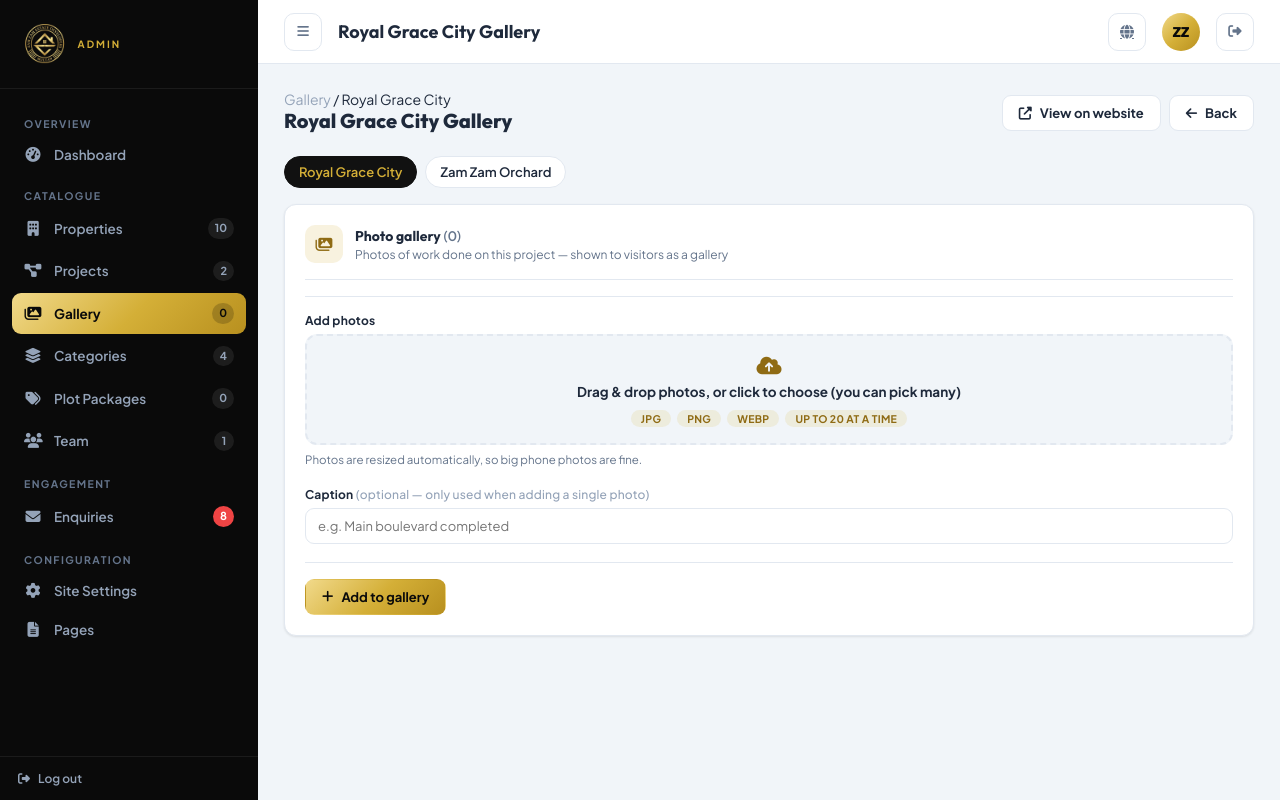
After one commit to btwwahab/zam-zam-property, a Laravel app: page /admin/gallery/1 in a window 1280 px wide. The commit adds this page. Run offline with Laravel 12, Linux system fonts and the light colour scheme; a user stored in the database is signed in; data comes from the database, SQL or seed files in the repository; data that the repository does not hold is empty.

Commit message:
feat: implement gallery management for projects, including upload and display functionality

```diff
--- /dev/null
+++ b/app/Http/Controllers/Admin/GalleryController.php
@@ -0,0 +1,30 @@
+<?php
+
+namespace App\Http\Controllers\Admin;
+
+use App\Http\Controllers\Controller;
+use App\Models\Project;
+
+/**
+ * Admin "Gallery" section: pick a project, then add / remove its photos.
+ * Uploading and deleting reuse ProjectMediaController (type "gallery").
+ */
+class GalleryController extends Controller
+{
+    public function index()
+    {
+        $projects = Project::with('media')->orderBy('sort_order')->get()->each(function (Project $p) {
+            $p->gallery = $p->media->where('type', 'gallery')->values();
+        });
+
+        return view('admin.gallery.index', compact('projects'));
+    }
+
+    public function show(Project $project)
+    {
+        $gallery = $project->media()->where('type', 'gallery')->get();
+        $projects = Project::orderBy('sort_order')->get();
+
+        return view('admin.gallery.show', compact('project', 'gallery', 'projects'));
+    }
+}
--- a/app/Providers/AppServiceProvider.php
+++ b/app/Providers/AppServiceProvider.php
@@ -65,6 +65,7 @@ class AppServiceProvider extends ServiceProvider
                 $counts = [
                     'propertiesCount' => Property::count(),
                     'projectsCount' => Project::count(),
+                    'galleryCount' => \App\Models\ProjectMedia::where('type', 'gallery')->count(),
                     'categoriesCount' => Category::count(),
                     'plotPackagesCount' => PlotPackage::count(),
                     'teamCount' => TeamMember::count(),
--- a/public/css/admin.css
+++ b/public/css/admin.css
@@ -884,3 +884,21 @@ a { color: inherit; }
 .gal-del { width: 26px; height: 26px; border: 0; border-radius: 50%; background: rgba(0,0,0,.65); color: #fff; font-size: 12px; cursor: pointer; display: inline-flex; align-items: center; justify-content: center; }
 .gal-del:hover { background: #dc2626; }
 .form-a.media-add.gal-add { border: 0; padding: 0; }
+
+/* Gallery section (admin) */
+.gal-proj-grid { display: grid; grid-template-columns: repeat(auto-fill, minmax(260px, 1fr)); gap: 18px; }
+.gal-proj-admin { display: flex; flex-direction: column; background: var(--bg-white); border: 1px solid var(--border-light); border-radius: var(--radius); overflow: hidden; text-decoration: none; color: inherit; transition: transform .2s ease, box-shadow .2s ease; }
+.gal-proj-admin:hover { transform: translateY(-3px); box-shadow: 0 14px 30px -12px rgba(15,23,42,.25); }
+.gpa-media { display: block; aspect-ratio: 16 / 10; background: #f1f2f4; overflow: hidden; }
+.gpa-media img { width: 100%; height: 100%; object-fit: cover; display: block; }
+.gpa-empty { height: 100%; display: flex; flex-direction: column; align-items: center; justify-content: center; gap: 8px; color: var(--text-faint); font-size: 12.5px; font-weight: 600; }
+.gpa-empty i { font-size: 28px; }
+.gpa-body { display: flex; flex-direction: column; gap: 4px; padding: 14px 16px 16px; }
+.gpa-body strong { font-size: 15px; }
+.gpa-meta { font-size: 12.5px; color: var(--text-muted); }
+.gpa-go { margin-top: 8px; font-size: 12.5px; font-weight: 700; color: var(--primary-gold-dark); }
+.gal-switch { display: flex; flex-wrap: wrap; gap: 8px; margin-bottom: 16px; }
+.gal-switch a { padding: 7px 14px; border-radius: 999px; border: 1px solid var(--border-light); background: var(--bg-white); font-size: 13px; font-weight: 600; text-decoration: none; color: var(--text-main); }
+.gal-switch a:hover { border-color: var(--primary-gold); }
+.gal-switch a.active { background: #111; border-color: #111; color: var(--primary-gold); }
+.gal-admin { border: 0; padding: 0; margin: 0; }
--- /dev/null
+++ b/resources/views/admin/gallery/_manager.blade.php
@@ -0,0 +1,68 @@
+{{-- Photo gallery manager for one project. Expects $project and $gallery (the project's gallery media rows). --}}
+        {{-- gallery: photos of work done --}}
+        <div class="gal-admin" id="gallery">
+          <div class="gal-admin-head">
+            <div class="media-add-head" style="margin:0"><span class="media-add-ico"><i class="fa-solid fa-images"></i></span><div><h4>Photo gallery <span class="hint">({{ $gallery->count() }})</span></h4><p>Photos of work done on this project &mdash; shown to visitors as a gallery</p></div></div>
+          </div>
+
+          @if($gallery->count())
+            <div class="gal-admin-grid">
+              @foreach($gallery as $g)
+                <div class="gal-admin-item">
+                  <img src="/assets/gallery/{{ is_file(public_path('assets/gallery/' . $g->gallery_thumb)) ? $g->gallery_thumb : $g->file }}" alt="{{ $g->title ?: 'Gallery photo' }}" loading="lazy">
+                  <form method="POST" action="{{ route('admin.projects.media.destroy', $g) }}" data-confirm="Remove this photo from the gallery?">
+                    @csrf @method('DELETE')
+                    <button class="gal-del" title="Remove photo"><i class="fa-solid fa-xmark"></i></button>
+                  </form>
+                </div>
+              @endforeach
+            </div>
+          @endif
+
+          <form class="form-a media-add gal-add" method="POST" action="{{ route('admin.projects.media.store', $project) }}" enctype="multipart/form-data" data-gallery-form>
+            @csrf <input type="hidden" name="type" value="gallery">
+            <div class="fld"><label>Add photos</label>
+              <div class="upload-drop is-compact">
+                <input type="file" name="gallery_files[]" accept="image/*" multiple>
+                <div class="u-icon"><i class="fa-solid fa-cloud-arrow-up"></i></div>
+                <div class="u-main" data-drop-label>Drag &amp; drop photos, or click to choose (you can pick many)</div>
+                <div class="u-hints"><span>JPG</span><span>PNG</span><span>WEBP</span><span>UP TO 20 AT A TIME</span></div>
+              </div>
+              @error('gallery_files')<span class="fld-err">{{ $message }}</span>@enderror
+              @error('gallery_files.*')<span class="fld-err">{{ $message }}</span>@enderror
+              <span class="fld-help" data-gallery-status>Photos are resized automatically, so big phone photos are fine.</span></div>
+            <div class="fld"><label>Caption <span class="hint">(optional &mdash; only used when adding a single photo)</span></label>
+              <input type="text" name="title" maxlength="150" placeholder="e.g. Main boulevard completed"></div>
+            <div class="form-actions"><button type="submit" class="btn-a btn-gold"><i class="fa-solid fa-plus"></i> Add to gallery</button></div>
+          </form>
+        </div>
+
+@push('scripts')
+<script>
+// Shrink big photos in the browser before they upload (phone photos are 5-10 MB; the site never shows them bigger than ~1800px)
+(function () {
+  var form = document.querySelector('[data-gallery-form]'); if (!form) return;
+  var input = form.querySelector('input[type=file]'), status = form.querySelector('[data-gallery-status]');
+  var base = status ? status.textContent : '';
+  function shrink(file) {
+    if (!/^image\/(jpeg|png|webp)$/.test(file.type) || file.size < 400 * 1024) return Promise.resolve(file);
+    return createImageBitmap(file).then(function (bmp) {
+      var r = Math.min(1, 1800 / Math.max(bmp.width, bmp.height)), c = document.createElement('canvas');
+      c.width = Math.round(bmp.width * r); c.height = Math.round(bmp.height * r);
+      c.getContext('2d').drawImage(bmp, 0, 0, c.width, c.height);
+      return new Promise(function (res) {
+        c.toBlob(function (b) { res(b && b.size < file.size ? new File([b], file.name.replace(/\.\w+$/, '') + '.webp', { type: 'image/webp' }) : file); }, 'image/webp', 0.82);
+      });
+    }).catch(function () { return file; });
+  }
+  input.addEventListener('change', function () {
+    var files = Array.prototype.slice.call(input.files); if (!files.length) return;
+    if (status) status.textContent = 'Preparing ' + files.length + ' photo' + (files.length > 1 ? 's' : '') + '…';
+    Promise.all(files.map(shrink)).then(function (out) {
+      try { var dt = new DataTransfer(); out.forEach(function (f) { dt.items.add(f); }); input.files = dt.files; } catch (e) {}
+      if (status) status.textContent = out.length + ' photo' + (out.length > 1 ? 's' : '') + ' ready to add.';
+    });
+  });
+})();
+</script>
+@endpush
--- /dev/null
+++ b/resources/views/admin/gallery/show.blade.php
@@ -0,0 +1,24 @@
+@extends('layouts.admin')
+@section('title', $project->name . ' Gallery')
+
+@section('content')
+  <div class="section-head">
+    <div><div class="crumb"><a href="{{ route('admin.gallery.index') }}" style="text-decoration:none;color:var(--text-faint)">Gallery</a> / {{ $project->name }}</div>
+    <h2>{{ $project->name }} Gallery</h2></div>
+    <div style="display:flex;gap:8px;flex-wrap:wrap">
+      <a class="btn-a btn-ghost" href="{{ route('gallery.project', $project->slug) }}" target="_blank" rel="noopener"><i class="fa-solid fa-up-right-from-square"></i> View on website</a>
+      <a class="btn-a btn-ghost" href="{{ route('admin.gallery.index') }}"><i class="fa-solid fa-arrow-left"></i> Back</a>
+    </div>
+  </div>
+
+  {{-- switch to another project's gallery --}}
+  <div class="gal-switch">
+    @foreach($projects as $p)
+      <a href="{{ route('admin.gallery.show', $p) }}" class="{{ $p->id === $project->id ? 'active' : '' }}">{{ $p->name }}</a>
+    @endforeach
+  </div>
+
+  <div class="card-a"><div class="card-a-body">
+    @include('admin.gallery._manager')
+  </div></div>
+@endsection
--- a/resources/views/layouts/admin.blade.php
+++ b/resources/views/layouts/admin.blade.php
@@ -32,6 +32,7 @@
       <div class="nav-label">Catalogue</div>
       <a href="{{ route('admin.properties.index') }}" title="Properties" class="{{ request()->routeIs('admin.properties.*') ? 'active' : '' }}"><i class="fa-solid fa-building"></i><span class="nav-text">Properties</span><span class="nav-count">{{ $propertiesCount }}</span></a>
       <a href="{{ route('admin.projects.index') }}" title="Projects" class="{{ request()->routeIs('admin.projects.*') ? 'active' : '' }}"><i class="fa-solid fa-diagram-project"></i><span class="nav-text">Projects</span><span class="nav-count">{{ $projectsCount }}</span></a>
+      <a href="{{ route('admin.gallery.index') }}" title="Gallery" class="{{ request()->routeIs('admin.gallery.*') ? 'active' : '' }}"><i class="fa-solid fa-images"></i><span class="nav-text">Gallery</span><span class="nav-count">{{ $galleryCount }}</span></a>
       <a href="{{ route('admin.categories.index') }}" title="Categories" class="{{ request()->routeIs('admin.categories.*') ? 'active' : '' }}"><i class="fa-solid fa-layer-group"></i><span class="nav-text">Categories</span><span class="nav-count">{{ $categoriesCount }}</span></a>
       <a href="{{ route('admin.plot-packages.index') }}" title="Plot Packages" class="{{ request()->routeIs('admin.plot-packages.*') ? 'active' : '' }}"><i class="fa-solid fa-tags"></i><span class="nav-text">Plot Packages</span><span class="nav-count">{{ $plotPackagesCount }}</span></a>
       <a href="{{ route('admin.team.index') }}" title="Team" class="{{ request()->routeIs('admin.team.*') ? 'active' : '' }}"><i class="fa-solid fa-users"></i><span class="nav-text">Team</span><span class="nav-count">{{ $teamCount }}</span></a>
--- a/routes/web.php
+++ b/routes/web.php
@@ -4,6 +4,7 @@ use App\Http\Controllers\Admin\AuthController;
 use App\Http\Controllers\Admin\CategoryController;
 use App\Http\Controllers\Admin\DashboardController;
 use App\Http\Controllers\Admin\EnquiryController;
+use App\Http\Controllers\Admin\GalleryController;
 use App\Http\Controllers\Admin\PageContentController;
 use App\Http\Controllers\Admin\PlotPackageController;
 use App\Http\Controllers\Admin\ProjectMediaController;
@@ -53,6 +54,8 @@ Route::prefix('admin')->name('admin.')->group(function () {
         Route::patch('properties/{property}/sold', [PropertyController::class, 'toggleSold'])->name('properties.sold');
         Route::resource('properties', PropertyController::class)->except(['show']);
         Route::resource('projects', ProjectController::class)->except(['show']);
+        Route::get('gallery', [GalleryController::class, 'index'])->name('gallery.index');
+        Route::get('gallery/{project}', [GalleryController::class, 'show'])->name('gallery.show');
         Route::post('projects/{project}/media', [ProjectMediaController::class, 'store'])->name('projects.media.store');
         Route::delete('project-media/{media}', [ProjectMediaController::class, 'destroy'])->name('projects.media.destroy');
         Route::resource('categories', CategoryController::class)->except(['show']);
```
Also changed, not shown: resources/views/admin/gallery/index.blade.php (added, +32 -0 lines), resources/views/admin/projects/form.blade.php (+9 -71 lines), tests/Feature/ProjectPageTest.php (+10 -1 lines).
